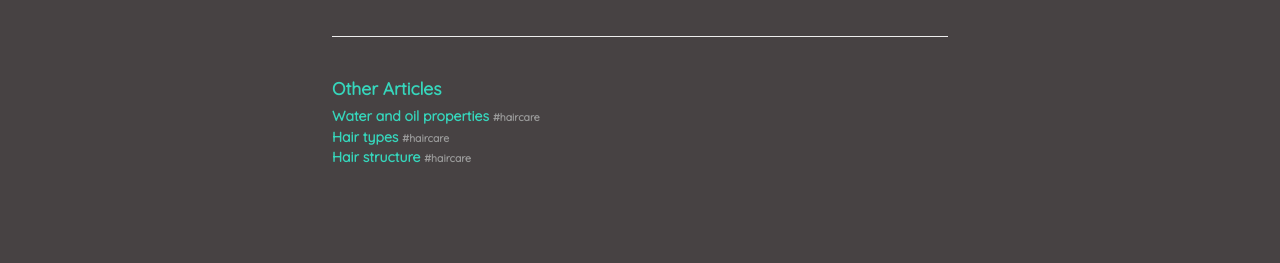
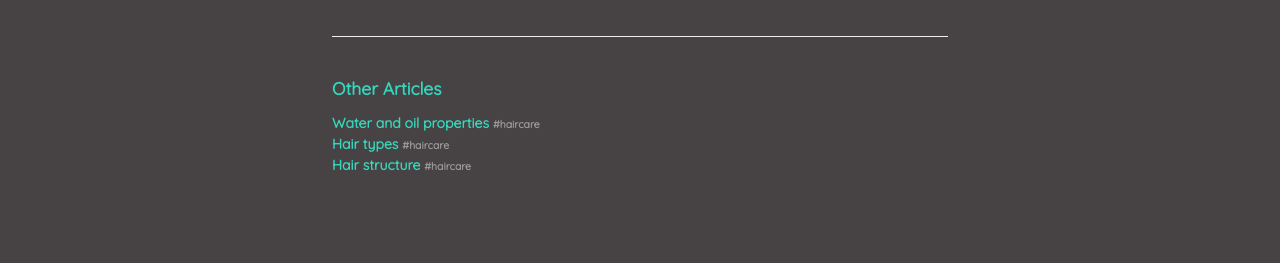
Before and after one commit to curlylab/curlylab.github.io, a Jekyll site: the page built from _posts/2018-04-25-ultimate-blends-coconut-water-aloe-vera.md, in a window 1280 px wide. Shown: the part 1526-1789 px from the top of the page. Built offline with Jekyll 4.4.1, drawn with Linux system fonts in a browser that asks for light colours; comment, search, counter and statistics services are not loaded.

Commit message:
Update style.css

```diff
--- a/public/css/style.css
+++ b/public/css/style.css
@@ -378,6 +378,10 @@
   border-top: 1px solid #eee;
 }
 
+.related h2 {
+  margin-bottom: 1rem;
+}
+
 .related-posts {
   padding-left: 0;
   list-style: none;
@@ -388,8 +392,8 @@
 }
 
 .related-posts li {
-  margin-top: 0.2rem;
-  margin-bottom: 0.2rem;
+  margin-bottom: 0.25rem;
+  line-height: 1.75;
 }
 
 .related-posts li small {
```
